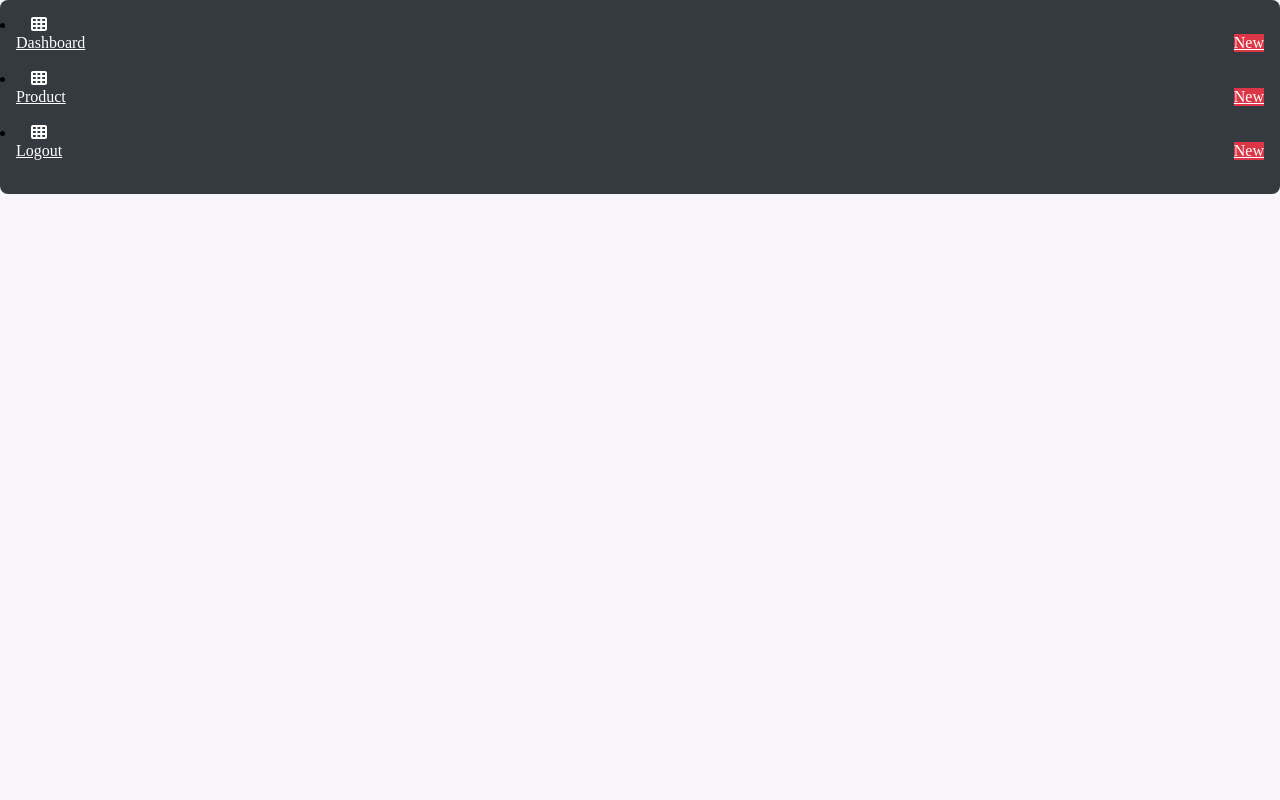
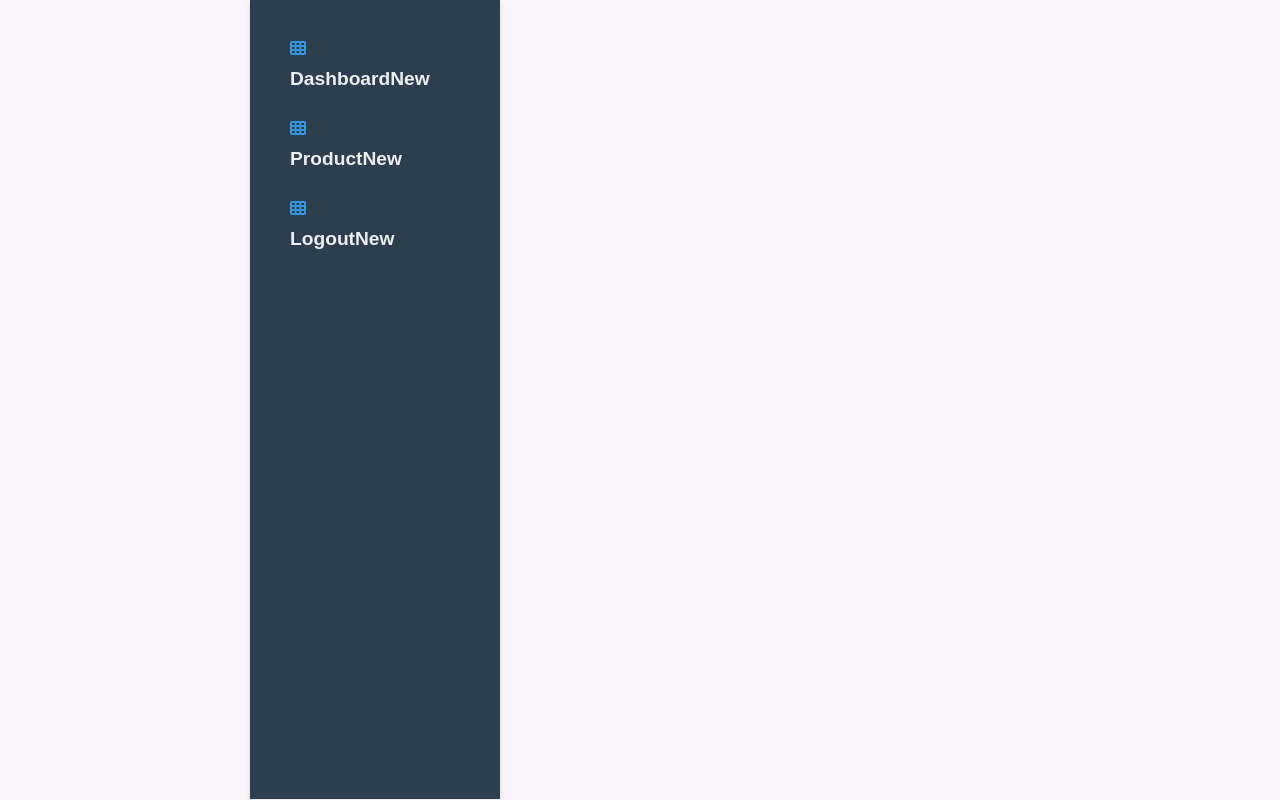
Before and after one commit to sreeharshk92/codeqs-project, a React (Vite) app in the folder codeqs-frontend/: page /leftmenu in a window 1280 px wide. Built offline with nearby package versions, Linux system fonts and the light colour scheme.

Commit message:
admin dashboard modified

```diff
--- a/codeqs-frontend/src/App.jsx
+++ b/codeqs-frontend/src/App.jsx
@@ -3,7 +3,7 @@ import React from 'react';
 import { BrowserRouter as Router, Routes, Route } from 'react-router-dom';
 import Home from './pages/Home/Home';
 import Login from './pages/Login/Login';
-import AdminDashboard from './Components/admin/AdminDashboard';
+import AdminDashboard from "./Components/AdminDashboard";
 import Master from './Components/admin/layout/Master';
 import LeftMenu from './Components/admin/layout/Leftmenu';
 
--- a/codeqs-frontend/src/Components/AdminDashboard.jsx
+++ b/codeqs-frontend/src/Components/AdminDashboard.jsx
@@ -1,12 +1,14 @@
-import  { useEffect } from 'react';
+import { useEffect } from 'react';
 import { useNavigate } from 'react-router-dom';
+import Master from './admin/layout/Master';
+import LeftMenu from './admin/layout/Leftmenu';
+import './admin/adminDashboard.css';
 
 const AdminDashboard = () => {
     const navigate = useNavigate();
 
     useEffect(() => {
         const userRole = localStorage.getItem('userRole');
-
         if (userRole !== 'admin') {
             navigate('/');
         }
@@ -14,9 +16,22 @@ const AdminDashboard = () => {
 
     return (
         <div className="admin-dashboard">
-            <h1>Admin Dashboard</h1>
-            <p>Welcome to the admin dashboard!</p>
-            {/* Add admin-specific features here */}
+            {/* Left sidebar */}
+            <LeftMenu />
+
+            {/* Main Content */}
+            <div className="dashboard-content">
+                {/* Top center content */}
+                <div className="dashboard-header">
+                    <h1>Admin Dashboard</h1>
+                    <p>Welcome to the admin dashboard!</p>
+                </div>
+
+                {/* Master Content */}
+                <div className="master-container">
+                    <Master />
+                </div>
+            </div>
         </div>
     );
 };
--- a/codeqs-frontend/src/Components/admin/AdminDashboard.jsx
+++ /dev/null
@@ -1,41 +0,0 @@
-import React, { useEffect } from 'react';
-import { useNavigate } from 'react-router-dom';
-import { FontAwesomeIcon } from '@fortawesome/react-fontawesome';
-import { faArrowUp, faSearch, faDownload, faBars } from '@fortawesome/free-solid-svg-icons';
-import LeftMenu from './layout/Leftmenu';
-
-
-const AdminDashboard = () => {
-    const navigate = useNavigate();
-
-    useEffect(() => {
-        const userRole = localStorage.getItem('userRole');
-        if (userRole !== 'admin') {
-            navigate('/');
-        }
-    }, [navigate]);
-
-    return (
-        <div>
-            <LeftMenu /> {/* Render the Left Menu here */}
-            <div className="content-header">
-                <div className="container-fluid">
-                    <div className="mb-2 row">
-                        <div className="col-sm-6">
-                            <h1 className="m-0">Dashboard v3</h1>
-                        </div>
-                    </div>
-                </div>
-            </div>
-            <div className="content">
-                <div className="container-fluid">
-                    <h1>Admin Dashboard</h1>
-                    <p>Welcome to the admin dashboard!</p>
-                    {/* Add admin-specific features here */}
-                </div>
-            </div>
-        </div>
-    );
-};
-
-export default AdminDashboard;
--- /dev/null
+++ b/codeqs-frontend/src/Components/admin/adminDashboard.css
@@ -0,0 +1,55 @@
+/* AdminDashboard Layout */
+.admin-dashboard {
+    display: flex;
+    height: 100vh;
+    width: 100vw;
+}
+
+/* Left Menu Sidebar */
+.left-menu {
+    width: 250px;
+    position: fixed;
+    top: 0;
+    bottom: 0;
+    left: 0;
+    background-color: #2c3e50;
+    padding-top: 20px;
+}
+
+/* Content Area (Excluding Sidebar) */
+.dashboard-content {
+    margin-left: 250px; /* Leave space for the sidebar */
+    width: calc(100% - 250px); /* Full width minus sidebar */
+    padding: 20px;
+}
+
+/* Dashboard Header - Top Centered */
+.dashboard-header {
+    text-align: center;
+    margin-top: 20px;
+}
+
+/* Master Content */
+.master-container {
+    display: flex;
+    justify-content: center;
+    align-items: center;
+    margin-top: 40px; /* Space under the dashboard header */
+}
+
+/* Basic styling */
+h1 {
+    font-size: 2.5em;
+    margin: 0;
+}
+
+p {
+    font-size: 1.2em;
+    margin-top: 10px;
+}
+
+body, html {
+    margin: 0;
+    padding: 0;
+    font-family: Arial, sans-serif;
+}
--- a/codeqs-frontend/src/Components/admin/layout/Leftmenu.jsx
+++ b/codeqs-frontend/src/Components/admin/layout/Leftmenu.jsx
@@ -2,12 +2,12 @@ import React from 'react';
 import { Link } from 'react-router-dom';
 import { FontAwesomeIcon } from '@fortawesome/react-fontawesome';
 import { faTh } from '@fortawesome/free-solid-svg-icons';
-import '../leftmenu.css'; // Corrected import
+import '../leftmenu.css';
 
 const LeftMenu = () => {
     return (
-        <nav className="mt-2 left-menu">
-            <ul className="nav nav-pills nav-sidebar flex-column" data-widget="treeview" role="menu" data-accordion="false">
+        <nav className="left-menu">
+            <ul className="nav nav-pills nav-sidebar flex-column" role="menu" data-accordion="false">
                 <li className="nav-item">
                     <Link to="/admin/dashboard" className="nav-link">
                         <FontAwesomeIcon icon={faTh} className="nav-icon" />
--- a/codeqs-frontend/src/Components/admin/layout/Master.jsx
+++ b/codeqs-frontend/src/Components/admin/layout/Master.jsx
@@ -1,8 +1,10 @@
+import { Link } from 'react-router-dom';
+import '../master.css';
 
 export default function Master() {
     return (
-        <nav className="mt-2">
-            <ul className="nav nav-pills nav-sidebar flex-column" data-widget="treeview" role="menu" data-accordion="false">
+        <nav className="master-nav">
+            <ul className="nav nav-pills nav-sidebar flex-column" role="menu">
                 <li className="nav-item">
                     <Link to="/dashboard" className="nav-link">
                         <i className="nav-icon fas fa-tachometer-alt"></i>
@@ -42,5 +44,4 @@ export default function Master() {
             </ul>
         </nav>
     );
-
 }
--- a/codeqs-frontend/src/Components/admin/leftmenu.css
+++ b/codeqs-frontend/src/Components/admin/leftmenu.css
@@ -1,31 +1,34 @@
 .left-menu {
-    background-color: #343a40; /* Dark background */
-    padding: 1rem; /* Spacing around the menu */
-    border-radius: 0.5rem; /* Rounded corners */
+    width: 250px;
+    height: 100vh;
+    position: fixed;
+    top: 0;
+    left: 0;
+    background-color: #2c3e50;
+    color: white;
+    padding-top: 20px;
+}
+
+.left-menu ul {
+    list-style: none;
+    padding-left: 0;
+}
+
+.left-menu .nav-item {
+    margin: 10px 0;
 }
 
 .left-menu .nav-link {
-    color: #fff; /* White text color */
-    padding: 10px 15px; /* Spacing within each menu item */
-    transition: background-color 0.3s; /* Smooth background change */
+    color: #ecf0f1;
+    text-decoration: none;
+    padding: 10px 20px;
+    display: block;
 }
 
 .left-menu .nav-link:hover {
-    background-color: #495057; /* Darker background on hover */
-    color: #ffffff; /* Maintain white text on hover */
+    background-color: #34495e;
 }
 
 .left-menu .nav-icon {
-    margin-right: 10px; /* Space between icon and text */
+    margin-right: 10px;
 }
-
-.menu-item-text {
-    display: flex;
-    justify-content: space-between; /* Aligns the badge to the right */
-    align-items: center; /* Centers items vertically */
-}
-
-/* Badge styling */
-.badge-danger {
-    background-color: #dc3545; /* Bootstrap danger color */
-}
--- /dev/null
+++ b/codeqs-frontend/src/Components/admin/master.css
@@ -0,0 +1,26 @@
+nav {
+    background-color: #fff;
+    border-bottom: 1px solid #eaeaea;
+    box-shadow: 0 4px 6px rgba(0, 0, 0, 0.1);
+    width: 100%;
+    padding: 20px;
+    margin-left: 250px; /* Adjusts for the fixed sidebar */
+}
+
+.nav-link {
+    display: flex;
+    align-items: center;
+    color: #333;
+    padding: 10px;
+    text-decoration: none;
+    font-weight: bold;
+}
+
+.nav-link:hover {
+    background-color: #f0f0f0;
+}
+
+.nav-icon {
+    margin-right: 10px;
+    color: #3498db;
+}
```
